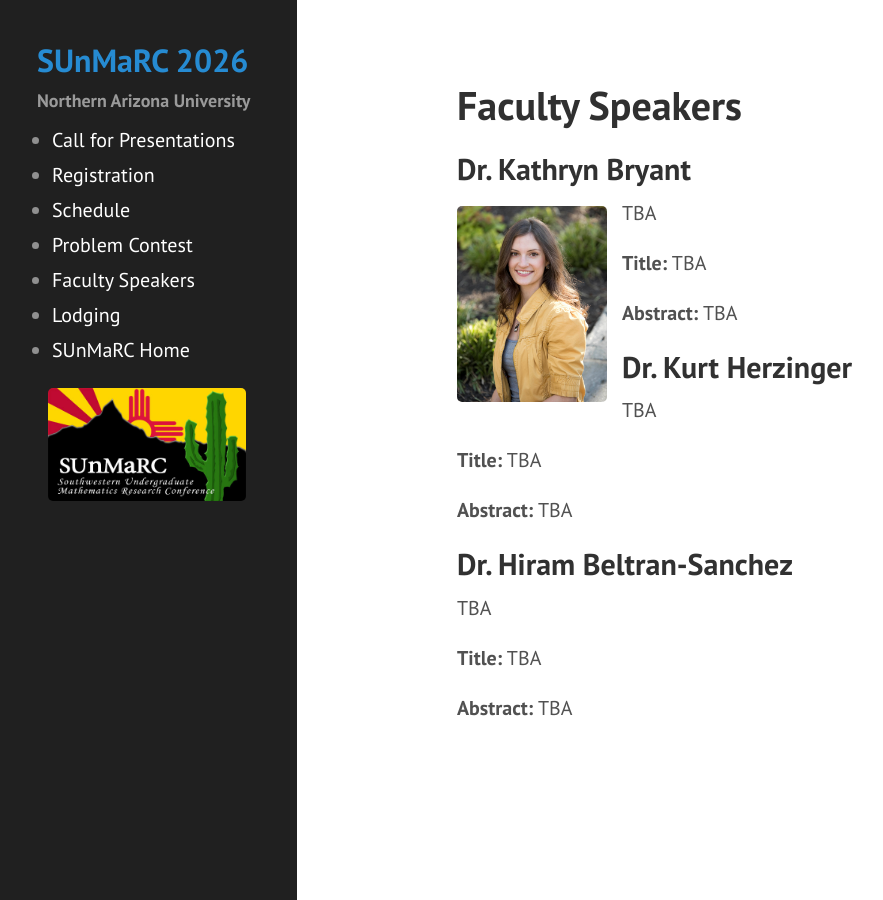
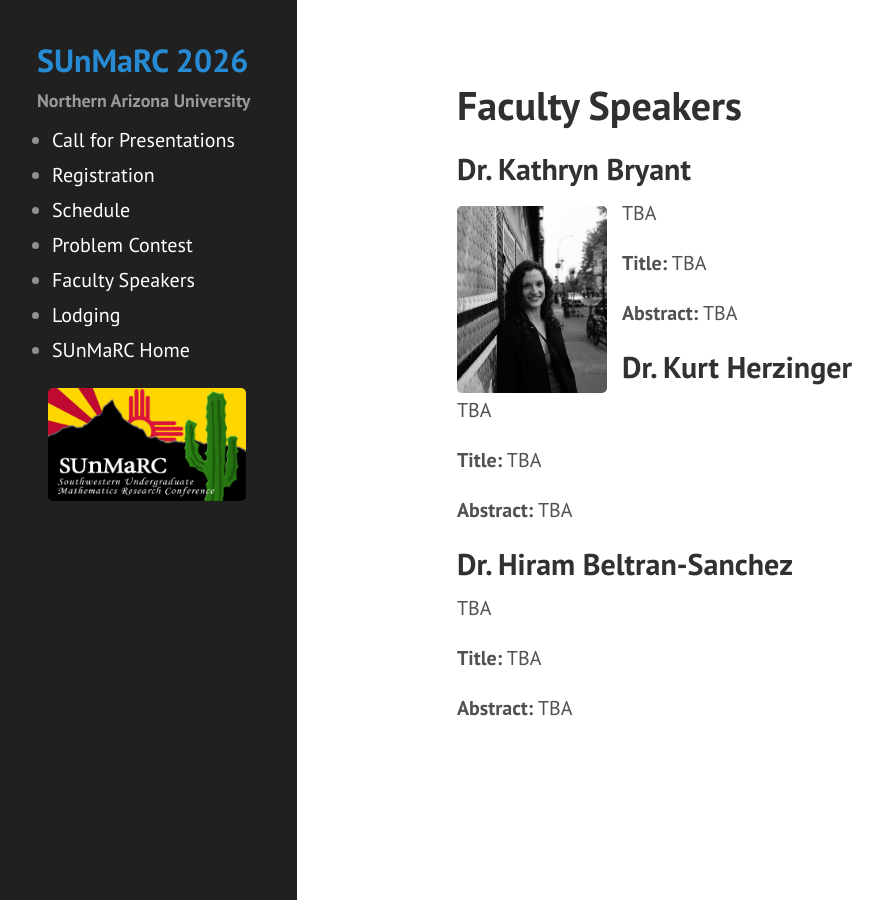
Before and after one commit to NAUMathStat/sunmarc2026, a Jekyll site: the page built from speakers.md, in a window 1280 px wide. Shown: the whole page, without its empty margins (3-886 px from the left). Built offline with Jekyll 4.4.1, drawn with Linux system fonts in a browser that asks for light colours.

Commit message:
Update speakers.md
updated Kathryn photo

```diff
--- a/speakers.md
+++ b/speakers.md
@@ -5,7 +5,7 @@ title: Faculty Speakers
 
 <h2>Dr. Kathryn Bryant</h2>
 
-<p><img src="{{ site.baseurl }}/Bryant.jpg" align="left" width="150" img style="margin: 8px 15px 0 0"/>TBA</p>
+<p><img src="{{ site.baseurl }}/KathrynSUnMaRC.jpeg" align="left" width="150" img style="margin: 8px 15px 0 0"/>TBA</p>
 
 <p><b>Title:</b> TBA</p>
 
```
